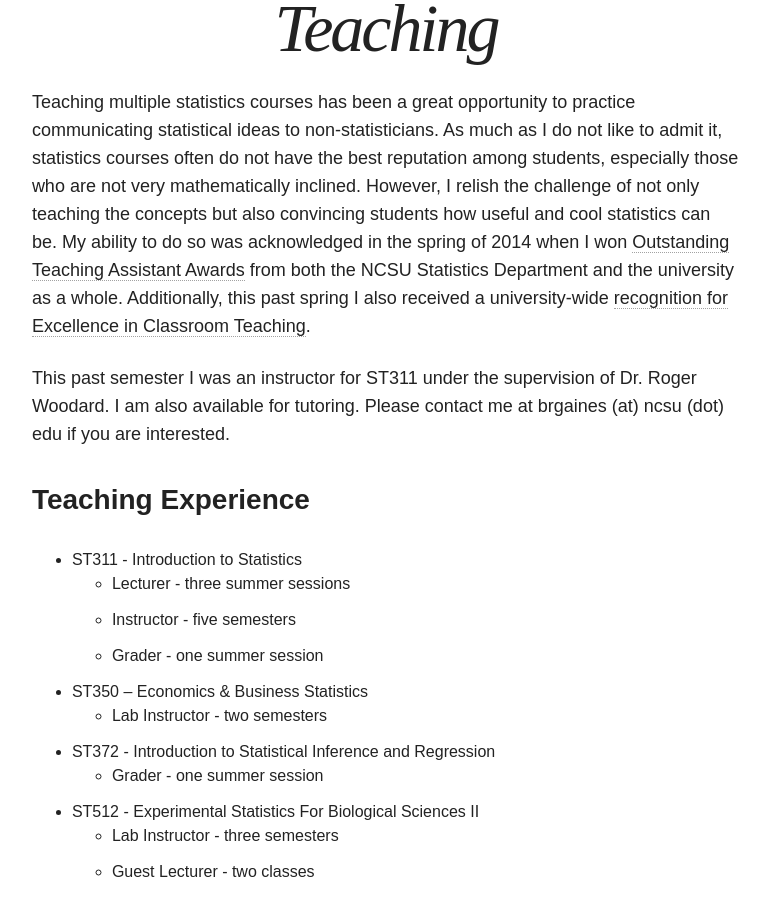
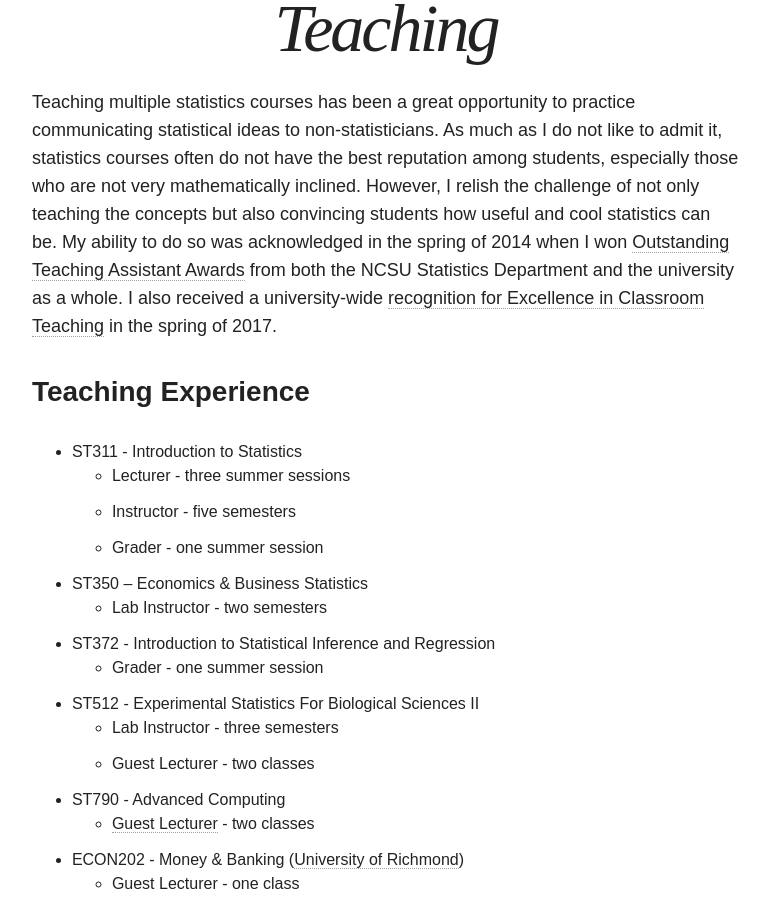
Before and after one commit to brgaines/brgaines.github.io, a Jekyll site: the page built from teaching/index.md, in a window 1280 px wide and 900 px high, scrolled down 460 px. Shown: the whole window, without its empty margins (254-1023 px from the left). Built offline with Jekyll 4.4.1, drawn with Linux system fonts in a browser that asks for light colours; nearby versions of some CDN libraries.

Commit message:
updated to reflect graduation

```diff
--- a/teaching/index.md
+++ b/teaching/index.md
@@ -2,12 +2,11 @@
 layout: page
 title: Teaching
 excerpt: "Teaching"
-modified: 2014-08-08T19:44:38.564948-04:00
+modified: 2018-01-22
 ---
 
-Teaching multiple statistics courses has been a great opportunity to practice communicating statistical ideas to non-statisticians.  As much as I do not like to admit it, statistics courses often do not have the best reputation among students, especially those who are not very mathematically inclined.  However, I relish the challenge of not only teaching the concepts but also convincing students how useful and cool statistics can be.  My ability to do so was acknowledged in the spring of 2014 when I won [Outstanding Teaching Assistant Awards](http://www.stat.ncsu.edu/blogs/news/?p=654) from both the NCSU Statistics Department and the university as a whole.  Additionally, this past spring I also received a university-wide [recognition for Excellence in Classroom Teaching](https://gsa.ncsu.edu/2017-nexcellence-in-graduate-teaching-awards/).
+Teaching multiple statistics courses has been a great opportunity to practice communicating statistical ideas to non-statisticians.  As much as I do not like to admit it, statistics courses often do not have the best reputation among students, especially those who are not very mathematically inclined.  However, I relish the challenge of not only teaching the concepts but also convincing students how useful and cool statistics can be.  My ability to do so was acknowledged in the spring of 2014 when I won [Outstanding Teaching Assistant Awards](http://www.stat.ncsu.edu/blogs/news/?p=654) from both the NCSU Statistics Department and the university as a whole.  I also received a university-wide [recognition for Excellence in Classroom Teaching](https://gsa.ncsu.edu/2017-nexcellence-in-graduate-teaching-awards/) in the spring of 2017.
 
-This past semester I was an instructor for ST311 under the supervision of Dr. Roger Woodard.  I am also available for tutoring.  Please contact me at brgaines (at) ncsu (dot) edu if you are interested.
 
 ### Teaching Experience
 
```
